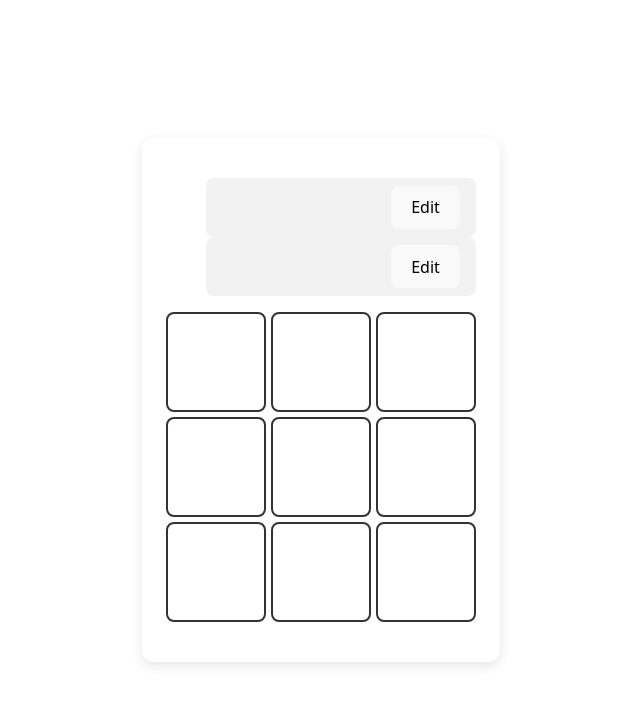
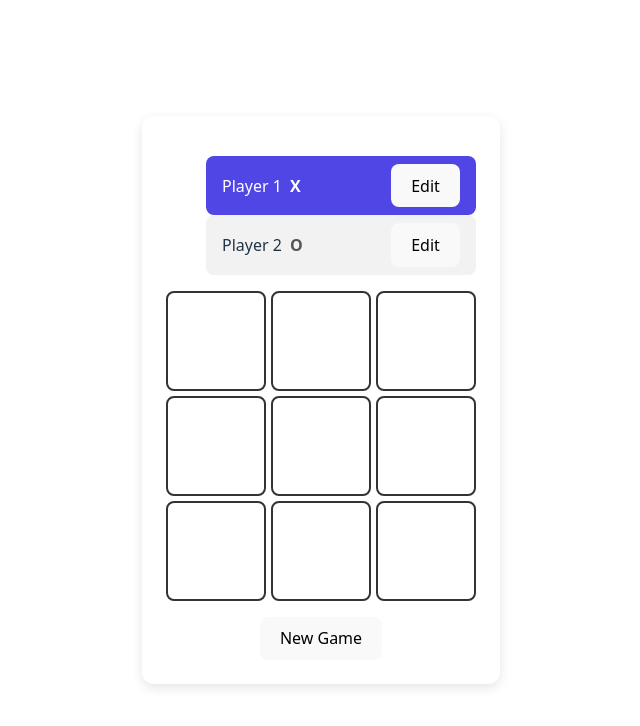
Before and after one commit to maitevargas9/tic-tac-toe, a React (Vite) app: page / in a window 1280 px wide. Shown: the top 726 px of the page, without its empty margins (319-959 px from the left). Built offline with nearby package versions, Linux system fonts and the light colour scheme.

Commit message:
Refactoring

```diff
--- a/src/App.jsx
+++ b/src/App.jsx
@@ -1,16 +1,48 @@
+import { useState } from "react";
 import GameBoard from "./components/GameBoard.jsx";
 import Player from "./components/Player.jsx";
 import "./App.css";
 
 function App() {
+  const [activePlayer, setActivePlayer] = useState("X");
+  const [squares, setSquares] = useState(Array(9).fill(null));
+
+  function handleSelectSquare(index) {
+    if (squares[index]) {
+      return;
+    }
+
+    const updatedSquares = [...squares];
+    updatedSquares[index] = activePlayer;
+    setSquares(updatedSquares);
+
+    setActivePlayer(prev => (prev === "X" ? "O" : "X"));
+  }
+
+  function handleRestart() {
+    setSquares(Array(9).fill(null));
+    setActivePlayer("X");
+  }
+
   return (
     <main>
       <div id="game-container">
         <ol id="players">
-          <Player />
-          <Player />
+          <Player
+            initialName="Player 1"
+            symbol="X"
+            isActive={activePlayer === "X"}
+          />
+          <Player
+            initialName="Player 2"
+            symbol="O"
+            isActive={activePlayer === "O"}
+          />
         </ol>
-        <GameBoard />
+
+        <GameBoard squares={squares} onSelectSquare={handleSelectSquare} />
+
+        <button onClick={handleRestart}>New Game</button>
       </div>
     </main>
   );
--- a/src/components/GameBoard.jsx
+++ b/src/components/GameBoard.jsx
@@ -1,25 +1,10 @@
-import { useState } from "react";
-
-export default function GameBoard() {
-  const [squares, setSquares] = useState(Array(9).fill(null));
-  const [activePlayer, setActivePlayer] = useState("X");
-
-  function handleSelectSquare(index) {
-    if (squares[index]) return;
-
-    const updatedSquares = [...squares];
-    updatedSquares[index] = activePlayer;
-    setSquares(updatedSquares);
-
-    setActivePlayer(prev => (prev === "X" ? "O" : "X"));
-  }
-
+export default function GameBoard({ squares, onSelectSquare }) {
   return (
-    <ol id="gameBoard">
+    <ol id="game-board">
       {squares.map((square, index) =>
         <li key={index}>
           <button
-            onClick={() => handleSelectSquare(index)}
+            onClick={() => onSelectSquare(index)}
             disabled={square !== null}
           >
             {square}
--- a/src/index.css
+++ b/src/index.css
@@ -1,5 +1,5 @@
 :root {
-  font-family: system-ui, Avenir, Helvetica, Arial, sans-serif;
+  font-family: system-ui, Helvetica, Arial, sans-serif;
   line-height: 1.5;
   font-weight: 400;
 
@@ -100,7 +100,7 @@ button:focus-visible {
   border-radius: 4px;
 }
 
-#gameBoard {
+#game-board {
   display: grid;
   grid-template-columns: repeat(3, 100px);
   grid-template-rows: repeat(3, 100px);
@@ -110,11 +110,11 @@ button:focus-visible {
   list-style: none;
 }
 
-#gameBoard li {
+#game-board li {
   display: flex;
 }
 
-#gameBoard button {
+#game-board button {
   flex: 1;
   font-size: 2rem;
   font-weight: bold;
@@ -124,11 +124,11 @@ button:focus-visible {
   transition: background 0.2s;
 }
 
-#gameBoard button:hover:enabled {
+#game-board button:hover:enabled {
   background: #e2e8f0;
 }
 
-#gameBoard button:disabled {
+#game-board button:disabled {
   cursor: not-allowed;
   color: #666;
 }
```
